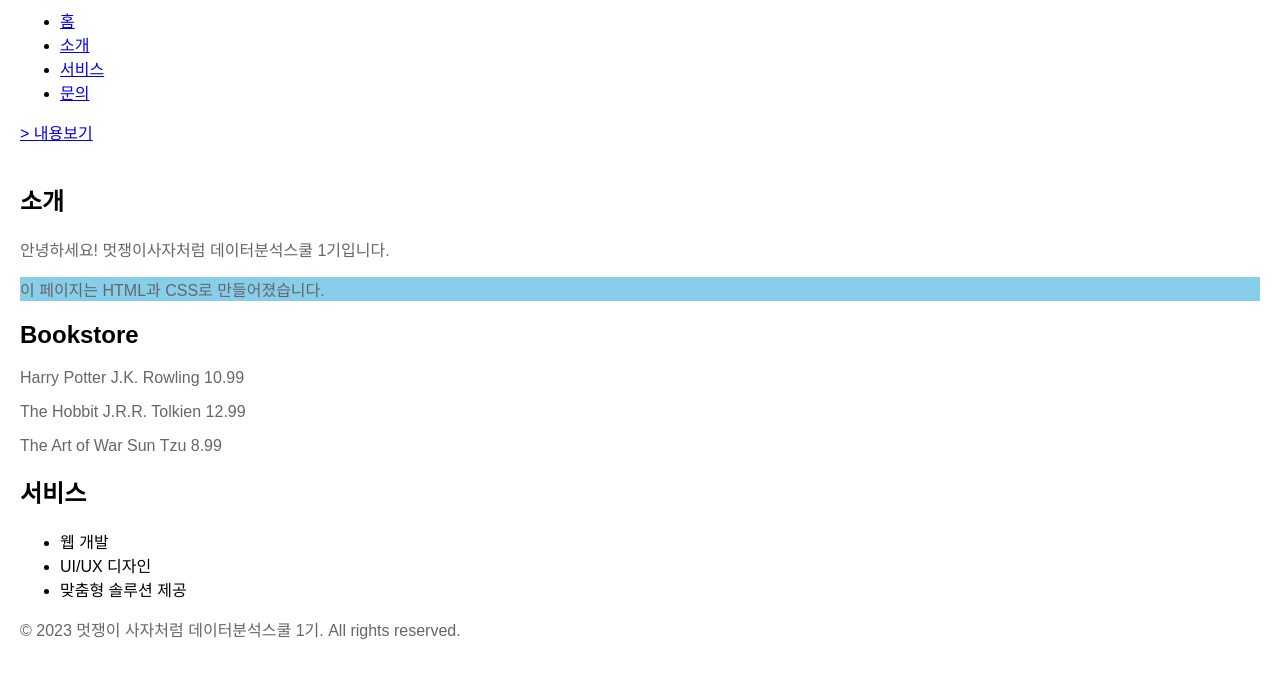
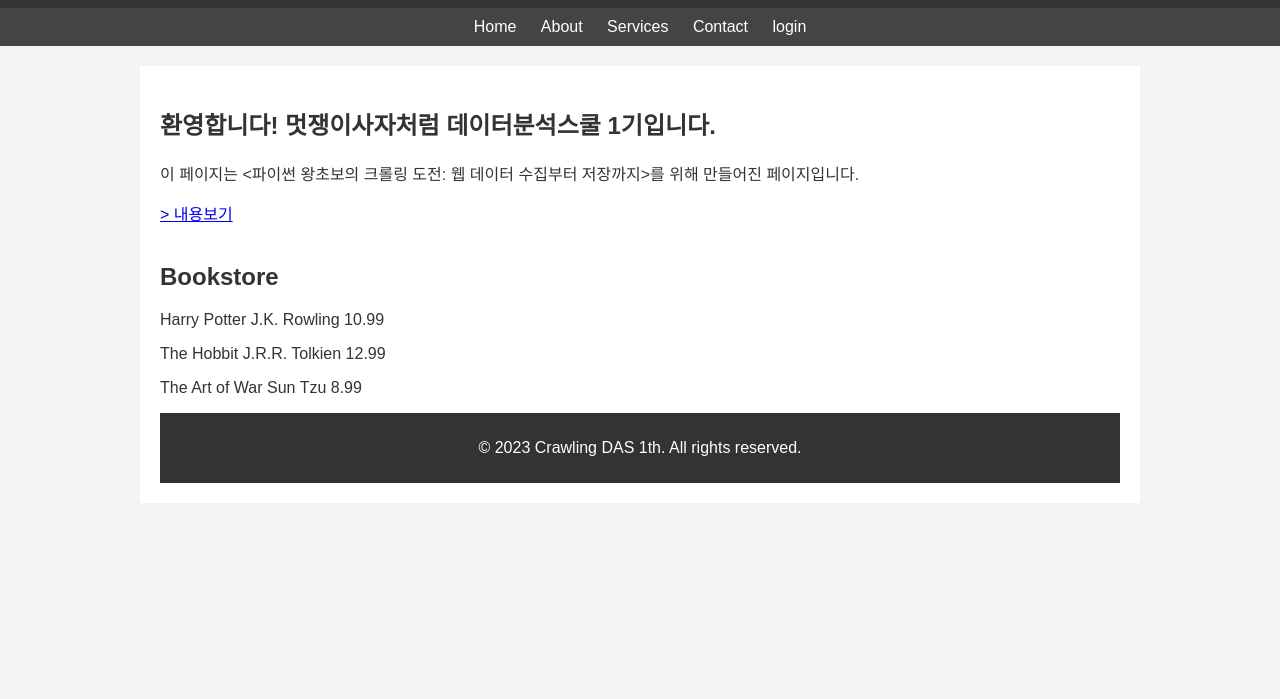
Before and after one commit to spanish96/Crawling_DAS, a plain HTML site: page index.html in a window 1280 px wide. Shown: the part 101-800 px from the top of the page. Drawn offline with Linux system fonts and the light colour scheme.

Commit message:
index_html

```diff
--- a/index.html
+++ b/index.html
@@ -1,29 +1,116 @@
 <!DOCTYPE html>
 <html>
 <head>
-    <title>멋쟁이 사자처럼 데이터분석스쿨 1기</title>
+    <meta charset="UTF-8">
+    <meta name="viewport" content="width=device-width, initial-scale=1.0">
+    <title>Crawling DAS</title>
     <style>
+        /* 전체 페이지 컨테이너 스타일 */
         body {
             font-family: Arial, sans-serif;
             margin: 0;
-            padding: 20px;
-        }
-        h1 {
+            padding: 0;
+            background-color: #f4f4f4;
             color: #333;
         }
-        p {
-            color: #666;
+    /* 헤더 스타일 */
+    header {
+        background-color: #333;
+        padding: 10px;
+        text-align: center;
+        color: #fff;
     }
-        .highlight {
-            background-color: skyblue;
+
+    /* 네비게이션 바 스타일 */
+    nav {
+        background-color: #444;
+        padding: 10px;
+        text-align: center;
+    }
+
+    nav ul {
+        list-style-type: none;
+        margin: 0;
+        padding: 0;
+    }
+
+    nav ul li {
+        display: inline-block;
+        margin: 0 10px;
+    }
+
+    nav ul li a {
+        color: #fff;
+        text-decoration: none;
+    }
+
+    /* 본문 컨테이너 스타일 */
+    .container {
+        max-width: 960px;
+        margin: 20px auto;
+        padding: 20px;
+        background-color: #fff;
+    }
+
+    /* 푸터 스타일 */
+    footer {
+        background-color: #333;
+        padding: 10px;
+        text-align: center;
+        color: #fff;
+    }
+
+    /* 추가된 스타일 */
+    .hidden {
+        display: none;
+    }
+
+    .visible {
+        display: block;
     }
 </style>
+<script>
+    // 페이지 초기 로딩 시 홈 화면 보이기
+    window.onload = function() {
+        showContent('home');
+    }
+
+    // 내용 변경 함수
+    function showContent(content) {
+        var home = document.getElementById('home');
+        var about = document.getElementById('about');
+        var services = document.getElementById('services');
+        var contact = document.getElementById('contact');
+        var loginContent = document.getElementById('loginContent');
+
+        // 모든 내용 숨기기
+        home.style.display = 'none';
+        about.style.display = 'none';
+        services.style.display = 'none';
+        contact.style.display = 'none';
+        loginContent.style.display = 'none';
+
+        // 선택한 내용 보이기
+        if (content === 'home') {
+            home.style.display = 'block';
+        } else if (content === 'about') {
+            about.style.display = 'block';
+        } else if (content === 'services') {
+            services.style.display = 'block';
+        } else if (content === 'contact') {
+            contact.style.display = 'block';
+        } else if (content === 'login') {
+            loginContent.style.display = 'block';
+        }
+    }
+</script>
 <script type="text/javascript">
-        var bDisplay = true; function doDisplay(){
+    var bDisplay = true;
+    function doDisplay() {
         var con = document.getElementById("myDIV");
-            if(con.style.display=='none'){
+        if (con.style.display=='none') {
             con.style.display = 'block';
-            }else{
+        } else {
             con.style.display = 'none';
         }
     }
@@ -31,27 +118,28 @@
 </head>
 <body>
     <header>
-        <h1>환영합니다!</h1>
+        <h1>멋쟁이 사자처럼 데이터분석스쿨 1기</h1>
     </header>
 <nav>
     <ul>
-            <li><a href="#홈">홈</a></li>
-            <li><a href="#소개">소개</a></li>
-            <li><a href="#서비스">서비스</a></li>
-            <li><a href="#문의">문의</a></li>
+        <li><a href="#" onclick="showContent('home')">Home</a></li>
+        <li><a href="#" onclick="showContent('about')">About</a></li>
+        <li><a href="#" onclick="showContent('services')">Services</a></li>
+        <li><a href="#" onclick="showContent('contact')">Contact</a></li>
+        <li><a href="#" onclick="showContent('login')">login</a></li>
     </ul>
 </nav>
+
+<div class="container">
+    <!-- 내용 추가 -->
+    <div id="home" class="visible">
+        <h2>환영합니다! 멋쟁이사자처럼 데이터분석스쿨 1기입니다.</h2>
+        <p class='highlight'>이 페이지는 <파이썬 왕초보의 크롤링 도전: 웹 데이터 수집부터 저장까지>를 위해 만들어진 페이지입니다.</p>
         <a href="javascript:doDisplay();"> > 내용보기</a><br/><br/>
         <div id="myDIV" style="display:none; background-color: #eee;">
 	        <h3>Selenium .click() 예제입니다.</h3>
 	        <p>display block 속성값은 내부 요소를 나타나게 하며 none 는 사라지게 합니다.</p>
         </div>
-    <main>
-        <section>
-            <h2>소개</h2>
-            <p>안녕하세요! 멋쟁이사자처럼 데이터분석스쿨 1기입니다.</p>
-            <p class="highlight">이 페이지는 HTML과 CSS로 만들어졌습니다.</p>
-        </section>
         <section>
             <h2>Bookstore</h2>
             <bookstore>
@@ -78,17 +166,68 @@
                 </book>
             </bookstore>
         </section>
-        <section>
-            <h2>서비스</h2>
-            <ul>
-                <li>웹 개발</li>
-                <li>UI/UX 디자인</li>
-                <li>맞춤형 솔루션 제공</li>
-            </ul>
-        </section>
-    </main>
+    </div>
+
+
+    <div id="about" class="hidden">
+        <h2>About</h2>
+        <p>무료 전자책은 기본편과 활용편으로 이루어져있습니다.</p>
+        <p>기본편에서 환경설정 및 개념에 대한 학습을 간단하게 마치고, 활용편을 따라 작성하기만 한다면 누구라도 크롤링이 가능합니다!</p>
+    </div>
+
+    <div id="services" class="hidden">
+        <h2>Services</h2>
+        <p>Python 왕초보의 크롤링을 돕기위해 무료 전자책을 집필하였습니다.</p>
+        <p>크롤링과 Python을 처음 접하는 모든 분들에게 도움이 되기를 바랍니다.</p>
+
+    </div>
+
+    <div id="contact" class="hidden">
+        <h2>Contact</h2>
+        <p>아래 페이지는 저희 팀의 GitHub입니다. 필요한 자료를 업로드해두었으니, 자유롭게 사용하시길 바랍니다.</p>
+        <p><a href="https://github.com/spanish96/Crawling_DAS" onclick="showContent('Crawling organization GitHub')">Crawling organization GitHub</a></p>
+    </div>
+
+    <div id="loginContent" class="hidden">
+        <h3>ID에는 무엇이든 입력하셔도 됩니다. PW에는 '1234'를 입력해 주십시오.</h3>
+
+
+            <form id="myForm" onsubmit="extractData(); return false;">
+                <input type="text" id="username" placeholder="Username">
+                <input type="password" id="password" placeholder="Password">
+                <button type="submit">Login</button>
+                <p>      </p>
+            </form>
+
+            <div id="message" style="display: none;">
+                <h3>로그인에 성공하셨습니다. <span id="usernameText"></span>!</h3>
+                <p>      </p>
+            </div>
+
+            <script>
+                // Submitting the form
+                function submitForm() {
+                    document.getElementById('myForm').submit();
+                }
+
+                // Extracting text and attribute values
+                function extractData() {
+                    const username = document.getElementById('username').value;
+                    const password = document.getElementById('password').value;
+
+                    if (password === "1234") {
+                        // Displaying extracted data
+                        document.getElementById('usernameText').textContent = username;
+                        document.getElementById('message').style.display = 'block';
+                    } else {
+                        alert("로그인에 실패했습니다. 다시 시도해주십시오.");
+                    }
+                }
+            </script>
+</div>
+
 <footer>
-        <p>&copy; 2023 멋쟁이 사자처럼 데이터분석스쿨 1기. All rights reserved.</p>
+    <p>&copy; 2023 Crawling DAS 1th. All rights reserved.</p>
 </footer>
 </body>
 </html>
```
Lines whose indentation alone changed are shown as unchanged.
